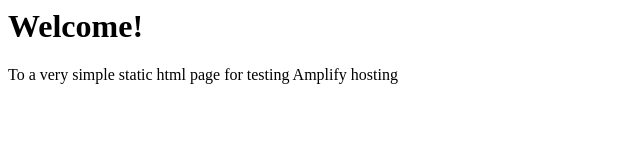
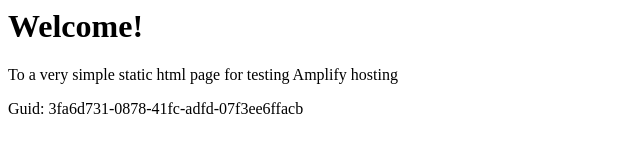
Before and after one commit to amplify-github-test-hkg/Github-PR-Commit-Integration-Test-DoNotTouch-Gith-OKSLNVO2-v1-preprod-ap-east-1, a website: page src/index.html in a window 1280 px wide. Shown: the whole page, without its empty margins (0-640 px from the left). Drawn offline with Linux system fonts and the light colour scheme.

Commit message:
commit from integ tests

```diff
--- a/src/index.html
+++ b/src/index.html
@@ -1,3 +1,5 @@
+
+
 <html lang="en">
 
 <head>
@@ -10,6 +12,6 @@
 <body>
     <h1>Welcome!</h1>
     <p>To a very simple static html page for testing Amplify hosting</p>
-</body>
+    <p>Guid: 3fa6d731-0878-41fc-adfd-07f3ee6ffacb</p></body>
 
 </html>
```
